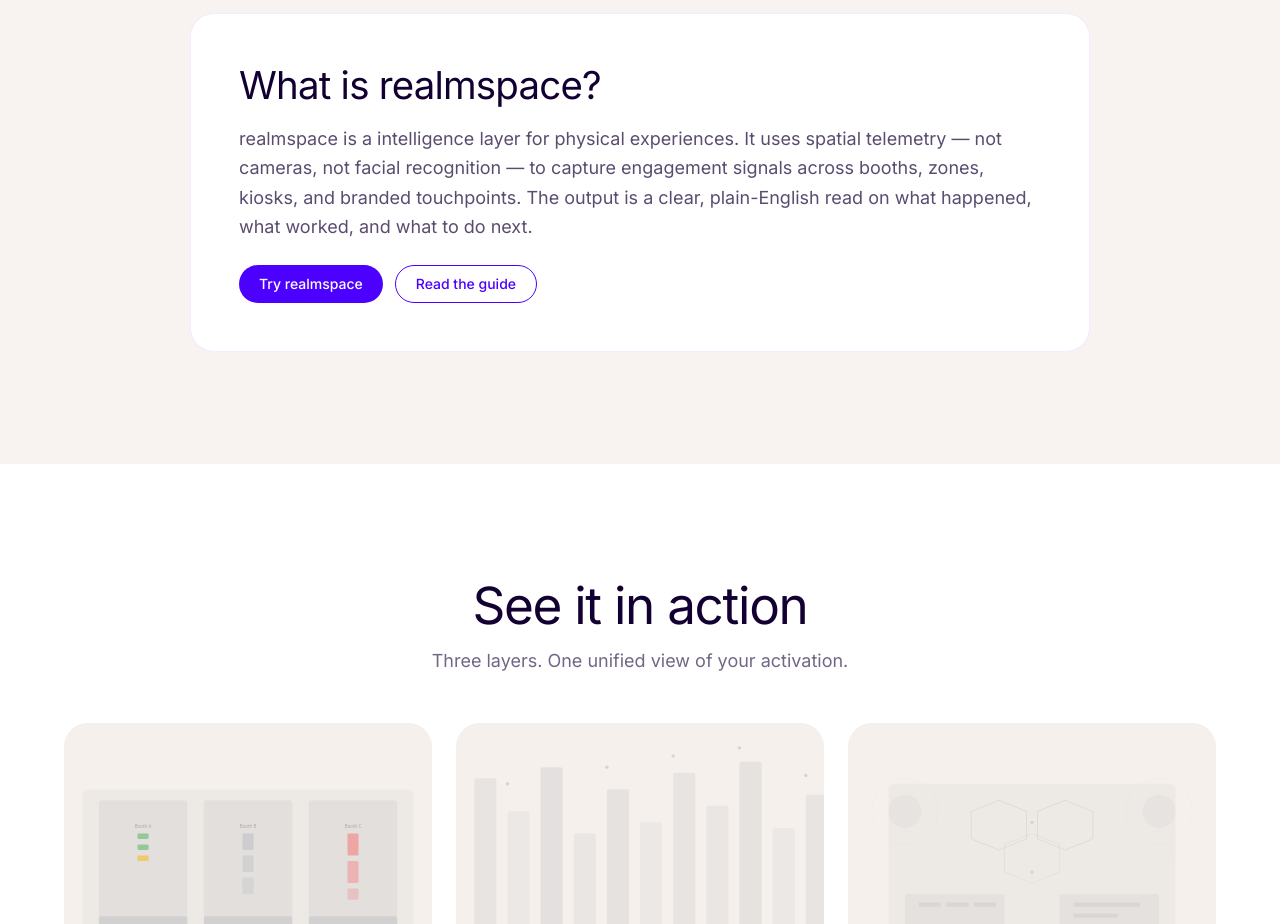
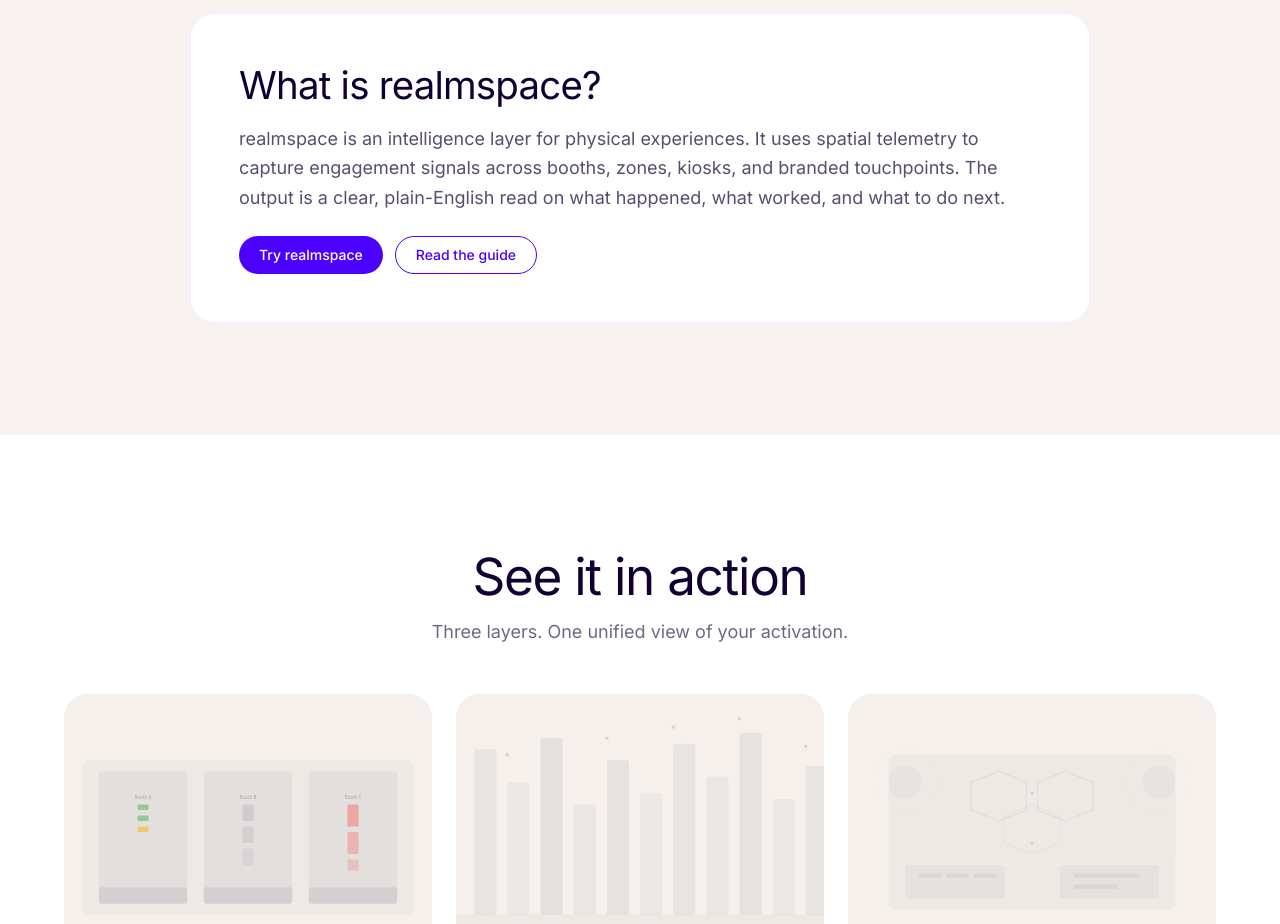
Before and after one commit to Prodigeezyxx/floatsxr, a Next.js app: page /products/realmspace in a window 1280 px wide. Shown: the part 920-1844 px from the top of the page. Built offline with nearby package versions, Linux system fonts and the light colour scheme.

Commit message:
Remove em dashes and AI indicator phrases (not X but X, No anecdotes) from homepage, realmspace, and sponsor pages

```diff
--- a/src/app/page.tsx
+++ b/src/app/page.tsx
@@ -21,13 +21,13 @@
         features={[
           {
             title: "Measure",
-            body: "Know exactly what happened. Every visitor, dwell time, interaction, and journey — without surveys or guesswork. Deploy realmspace and see your activation through data.",
+            body: "Know exactly what happened. Every visitor, dwell time, interaction, and journey. Deploy realmspace and see your activation through data.",
             linkLabel: "How it works",
             linkHref: "/products/realmspace",
           },
           {
             title: "Prove",
-            body: "Attribution-ready reports your marketing, sales, and finance teams actually use. Walk out with proof of engagement, reach, and ROI — not a folder of photos.",
+            body: "Attribution-ready reports your marketing, sales, and finance teams actually use. Walk out with proof of engagement, reach, and ROI. Every metric your CFO needs.",
             linkLabel: "See sample reports",
             linkHref: "/products/realmspace/insight-reports",
           },
@@ -173,7 +173,7 @@
                   <img src="/images/realmspace kit 1.png" alt="" className="w-full aspect-[16/10] object-cover" />
                   <div className="p-6 md:p-7">
                     <h3 className="heading-3 text-inkwell mb-2">Measurable ROI</h3>
-                    <p className="caption text-inkwell/70">For the C-suite who needs defensible spend. Connect spatial behaviour to business outcomes with clear, auditable data. No anecdotes. No estimates.</p>
+                    <p className="caption text-inkwell/70">For the C-suite who needs defensible spend. Connect spatial behaviour to business outcomes with clear, auditable data your finance team can defend.</p>
                     <Link href="/solutions/measurable-roi" className="text-cobalt text-sm font-medium inline-flex items-center gap-1 mt-4 group hover:underline">Learn more <span className="inline-block transition-transform duration-200 group-hover:translate-x-1">&rarr;</span></Link>
                   </div>
                 </div>
@@ -259,7 +259,7 @@
             <div className="text-center mb-12">
               <h2 className="heading-1 text-inkwell">Built for real activations</h2>
               <p className="body-lg text-inkwell/60 mt-3">
-                From Lagos launch events to international trade shows — realmspace measures what matters across every deployment.
+                From Lagos launch events to international trade shows. realmspace measures what matters across every deployment.
               </p>
             </div>
             <div className="grid md:grid-cols-3 gap-6">
--- a/src/app/products/realmspace/page.tsx
+++ b/src/app/products/realmspace/page.tsx
@@ -55,10 +55,10 @@
           <div className="bg-white border border-mist/30 rounded-lg p-8 md:p-12 max-w-[900px] mx-auto">
             <h2 className="heading-2 text-inkwell mb-4">What is realmspace?</h2>
             <p className="body-lg text-inkwell/70 leading-relaxed">
-              realmspace is a intelligence layer for physical experiences. It uses
-              spatial telemetry — not cameras, not facial recognition — to capture engagement
-              signals across booths, zones, kiosks, and branded touchpoints. The output is a
-              clear, plain-English read on what happened, what worked, and what to do next.
+              realmspace is an intelligence layer for physical experiences. It uses
+              spatial telemetry to capture engagement signals across booths, zones, kiosks, and
+              branded touchpoints. The output is a clear, plain-English read on what happened,
+              what worked, and what to do next.
             </p>
             <div className="mt-6 flex flex-wrap gap-3">
               <Link
--- a/src/app/solutions/sponsor-measurement/page.tsx
+++ b/src/app/solutions/sponsor-measurement/page.tsx
@@ -3,7 +3,7 @@
 
 export const metadata: Metadata = {
   title: "Sponsor Measurement — Floats",
-  description: "Give sponsors a reason to come back. Show them exactly what their investment delivered, with numbers not anecdotes, using realmspace.",
+  description: "Give sponsors a reason to come back. Show them exactly what their investment delivered using realmspace engagement data.",
 };
 
 export default function SponsorMeasurementPage() {
@@ -15,7 +15,7 @@
         <p className="body-lg text-inkwell/70 mt-6">
           Give sponsors a reason to come back. realmspace captures engagement data across
           every sponsored touchpoint, so you can show exactly what their investment
-          delivered — with numbers, not anecdotes.
+          delivered.
         </p>
         <div className="mt-8">
           <Link href="/solutions" className="text-cobalt text-sm font-medium inline-flex items-center gap-1 hover:underline">
```
